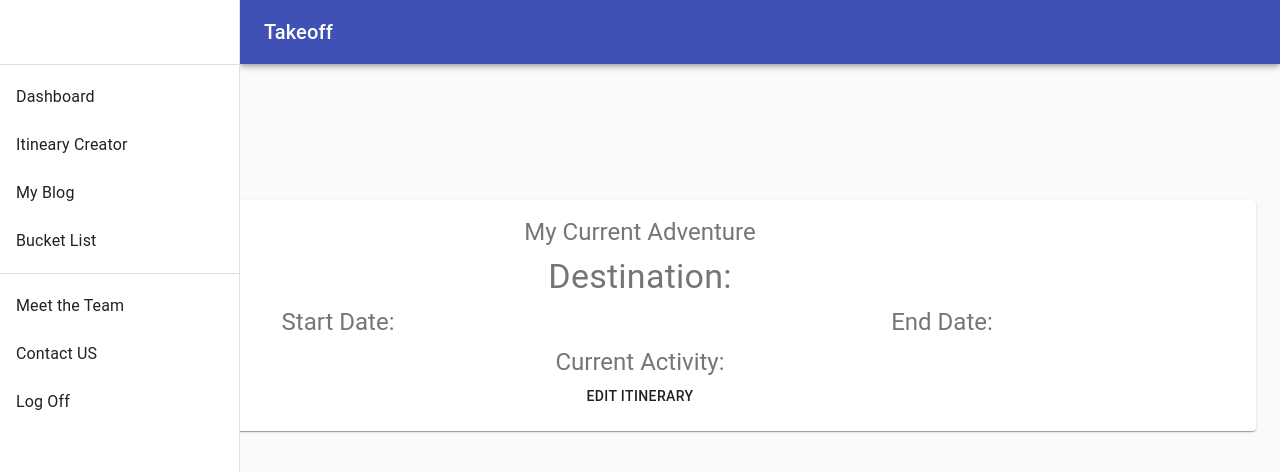
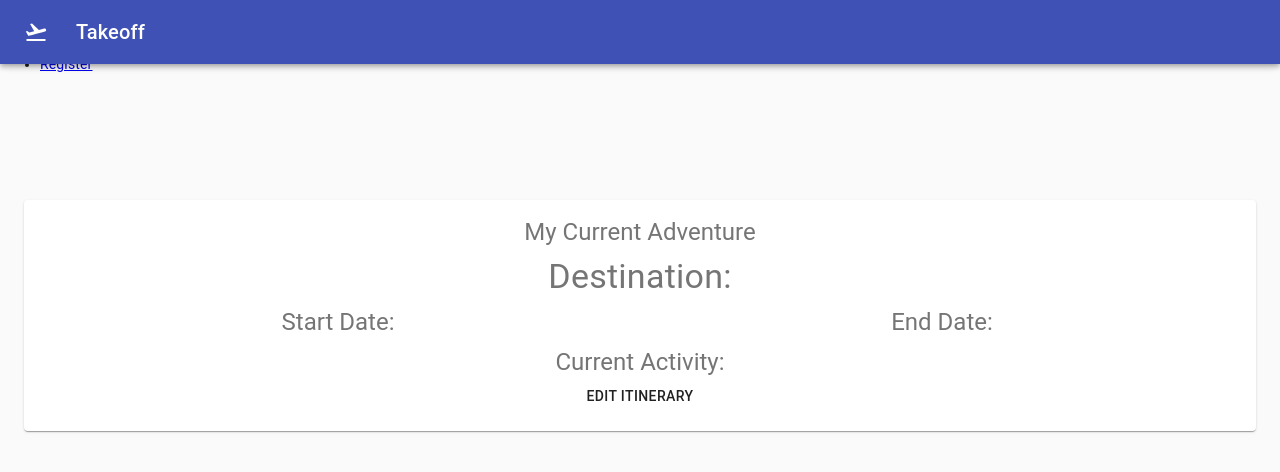
Before and after one commit to espoldi/Takeoff, a React (Create React App) app in the folder client/: page / in a window 1280 px wide. Shown: the top 472 px of the page. Built offline with nearby package versions, Linux system fonts and the light colour scheme.

Commit message:
updated navbar

```diff
--- a/client/src/components/Navbar.js
+++ b/client/src/components/Navbar.js
@@ -1,22 +1,19 @@
-import React from "react";
-// Components
-
-// Material UI
-import { makeStyles, useTheme } from "@material-ui/core/styles";
-import { AppBar } from "@material-ui/core/";
-import { Toolbar } from "@material-ui/core/";
-import { Typography } from "@material-ui/core/";
-import { IconButton } from "@material-ui/core/";
-import PropTypes from "prop-types";
-import { CssBaseline } from "@material-ui/core/";
-import  {Divider } from "@material-ui/core/";
-import  {Drawer } from "@material-ui/core/";
-import  {Hidden } from "@material-ui/core/";
-import  {List } from "@material-ui/core/";
-import  {ListItem } from "@material-ui/core/";
-import  {ListItemText } from "@material-ui/core/";
+import React from 'react';
+import clsx from 'clsx';
+import { makeStyles, useTheme } from '@material-ui/core/styles';
+import Drawer from '@material-ui/core/Drawer';
+import CssBaseline from '@material-ui/core/CssBaseline';
+import AppBar from '@material-ui/core/AppBar';
+import Toolbar from '@material-ui/core/Toolbar';
+import List from '@material-ui/core/List';
+import Typography from '@material-ui/core/Typography';
+import Divider from '@material-ui/core/Divider';
+import IconButton from '@material-ui/core/IconButton';
 import FlightTakeoffIcon from '@material-ui/icons/FlightTakeoff';
-
+import ChevronLeftIcon from '@material-ui/icons/ChevronLeft';
+import ChevronRightIcon from '@material-ui/icons/ChevronRight';
+import ListItem from '@material-ui/core/ListItem';
+import ListItemText from '@material-ui/core/ListItemText';
 
 
 
@@ -24,86 +21,90 @@ const drawerWidth = 240;
 
 const useStyles = makeStyles((theme) => ({
   root: {
-    display: "flex"
-  },
-  drawer: {
-    [theme.breakpoints.up("sm")]: {
-      width: drawerWidth,
-      flexShrink: 0
-    }
+    display: 'flex',
   },
   appBar: {
-    [theme.breakpoints.up("sm")]: {
+    transition: theme.transitions.create(['margin', 'width'], {
+      easing: theme.transitions.easing.sharp,
+      duration: theme.transitions.duration.leavingScreen,
+    }),
+  },
+  appBarShift: {
     width: `calc(100% - ${drawerWidth}px)`,
-      marginLeft: drawerWidth
-    }
+    marginLeft: drawerWidth,
+    transition: theme.transitions.create(['margin', 'width'], {
+      easing: theme.transitions.easing.easeOut,
+      duration: theme.transitions.duration.enteringScreen,
+    }),
   },
   menuButton: {
     marginRight: theme.spacing(2),
-    [theme.breakpoints.up("sm")]: {
-      display: "none"
-    }
   },
+  hide: {
+    display: 'none',
+  },
+  drawer: {
+    width: drawerWidth,
+    flexShrink: 0,
+  },
+  drawerPaper: {
+    width: drawerWidth,
+  },
+  drawerHeader: {
+    display: 'flex',
+    alignItems: 'center',
+    padding: theme.spacing(0, 1),
     // necessary for content to be below app bar
-  toolbar: theme.mixins.toolbar,
-  drawerPaper: {
-    width: drawerWidth
+    ...theme.mixins.toolbar,
+    justifyContent: 'flex-end',
   },
   content: {
     flexGrow: 1,
-    padding: theme.spacing(3)
-  }
+    padding: theme.spacing(3),
+    transition: theme.transitions.create('margin', {
+      easing: theme.transitions.easing.sharp,
+      duration: theme.transitions.duration.leavingScreen,
+    }),
+    marginLeft: -drawerWidth,
+  },
+  contentShift: {
+    transition: theme.transitions.create('margin', {
+      easing: theme.transitions.easing.easeOut,
+      duration: theme.transitions.duration.enteringScreen,
+    }),
+    marginLeft: 0,
+  },
 }));
 
-function Navbar(props) {
-  const { window } = props;
+export default function PersistentDrawerLeft() {
   const classes = useStyles();
   const theme = useTheme();
-  const [mobileOpen, setMobileOpen] = React.useState(false);
+  const [open, setOpen] = React.useState(false);
 
-  const handleDrawerToggle = () => {
-    setMobileOpen(!mobileOpen);
+  const handleDrawerOpen = () => {
+    setOpen(true);
   };
 
-
-  const drawer = (
-    <div>
-      <div className={classes.toolbar} />
-      <Divider />
-      <List>
-        {["Dashboard", "Itineary Creator", "My Blog", "Bucket List"].map(
-          (text, index) => (
-            <ListItem button key={text}>
-              <ListItemText primary={text} />
-            </ListItem>
-          )
-        )}
-      </List>
-      <Divider />
-      <List>
-        {["Meet the Team", "Contact US", "Log Off"].map((text, index) => (
-          <ListItem button key={text}>
-            <ListItemText primary={text} />
-          </ListItem>
-        ))}
-      </List>
-    </div>
-  );
-
-  const container =
-    window !== undefined ? () => window().document.body : undefined;
+  const handleDrawerClose = () => {
+    setOpen(false);
+  };
 
   return (
     <div className={classes.root}>
       <CssBaseline />
-      <AppBar position="fixed" className={classes.appBar}>
+      <AppBar
+        position="fixed"
+        className={clsx(classes.appBar, {
+          [classes.appBarShift]: open,
+        })}
+      >
         <Toolbar>
           <IconButton
             color="inherit"
             aria-label="open drawer"
+            onClick={handleDrawerOpen}
             edge="start"
-            onClick={handleDrawerToggle}
-            className={classes.menuButton}
+            className={clsx(classes.menuButton, open && classes.hide)}
           >
             <FlightTakeoffIcon />
           </IconButton>
@@ -112,55 +113,47 @@ function Navbar(props) {
           </Typography>
         </Toolbar>
       </AppBar>
-      <nav className={classes.drawer} aria-label="dashboard list">
-        {/* The implementation can be swapped with js to avoid SEO duplication of links. */}
-        <Hidden smUp implementation="css">
       <Drawer
-            container={container}
-            variant="temporary"
-            anchor={theme.direction === "rtl" ? "right" : "left"}
-            open={mobileOpen}
-            onClose={handleDrawerToggle}
+        className={classes.drawer}
+        variant="persistent"
+        anchor="left"
+        open={open}
         classes={{
-              paper: classes.drawerPaper
-            }}
-            ModalProps={{
-              keepMounted: true // Better open performance on mobile.
+          paper: classes.drawerPaper,
         }}
       >
-            {drawer}
-          </Drawer>
-        </Hidden>
-        <Hidden xsDown implementation="css">
-          <Drawer
-            classes={{
-              paper: classes.drawerPaper
-            }}
-            variant="permanent"
-            open
-          >
-            {/* <div className={classes.drawerHeader}>
+        <div className={classes.drawerHeader}>
           <IconButton onClick={handleDrawerClose}>
             {theme.direction === 'ltr' ? <ChevronLeftIcon /> : <ChevronRightIcon />}
           </IconButton>
-        </div> */}
-            {drawer}
+        </div>
+        <Divider />
+        <List>
+          {['Dashboard', 'Itinerary Creator', 'My Blog', 'Bucket List'].map((text, index) => (
+            <ListItem button key={text}>
+              <ListItemText primary={text} />
+            </ListItem>
+          ))}
+        </List>
+        <Divider />
+        <List>
+          {['Meet the Team', 'Contact Us', 'Log Off'].map((text, index) => (
+            <ListItem button key={text}>
+
+              <ListItemText primary={text} />
+            </ListItem>
+          ))}
+        </List>
       </Drawer>
-        </Hidden>
-      </nav>
-      <main className={classes.content}>
-        <div className={classes.toolbar} />
+
+      <main
+        className={clsx(classes.content, {
+          [classes.contentShift]: open,
+        })}
+      >
+        <div className={classes.drawerHeader} />
+
       </main>
     </div>
   );
 }
-
-Navbar.propTypes = {
-  /**
-   * Injected by the documentation to work in an iframe.
-   * You won't need it on your project.
-   */
-  window: PropTypes.func
-};
-
-export default Navbar;
```
Lines whose indentation alone changed are shown as unchanged.
